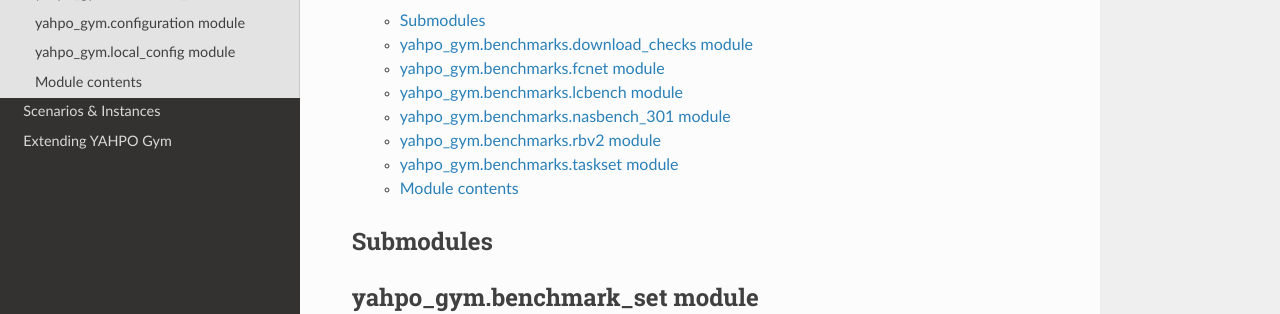
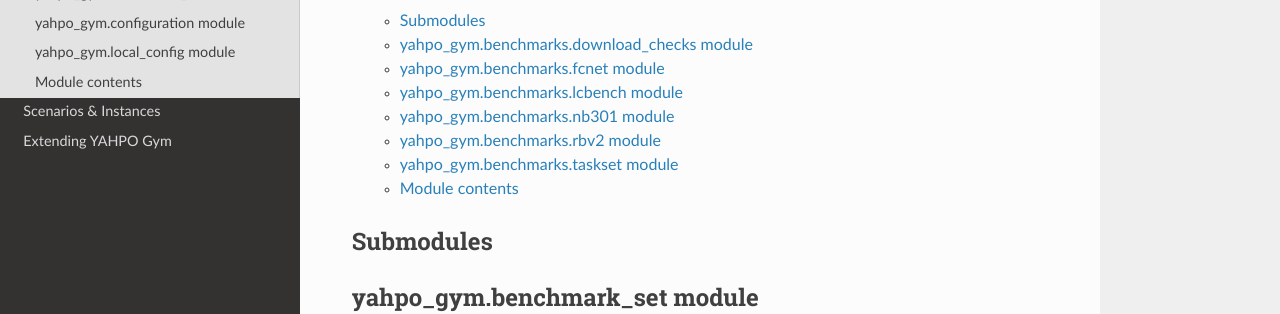
Before and after one commit to slds-lmu/yahpo_gym, a Sphinx documentation site: the page built from yahpo_gym/docs/source/yahpo_gym.rst, in a window 1280 px wide and 900 px high. Shown: the part 243-557 px from the top of the window. Built offline with Sphinx 7.4.7 and the Read the Docs theme 2.0.0, drawn with Linux system fonts in a browser that asks for light colours.

Commit message:
remake docs, update nb301 names

```diff
--- a/yahpo_gym/docs/source/yahpo_gym.benchmarks.rst
+++ b/yahpo_gym/docs/source/yahpo_gym.benchmarks.rst
@@ -28,10 +28,10 @@ yahpo\_gym.benchmarks.lcbench module
     :undoc-members:
     :show-inheritance:
 
-yahpo\_gym.benchmarks.nasbench\_301 module
+yahpo\_gym.benchmarks.nb301 module
 ------------------------------------------
 
-.. automodule:: yahpo_gym.benchmarks.nasbench_301
+.. automodule:: yahpo_gym.benchmarks.nb301
     :members:
     :undoc-members:
     :show-inheritance:
```
Also changed, not shown: 1 other file.
